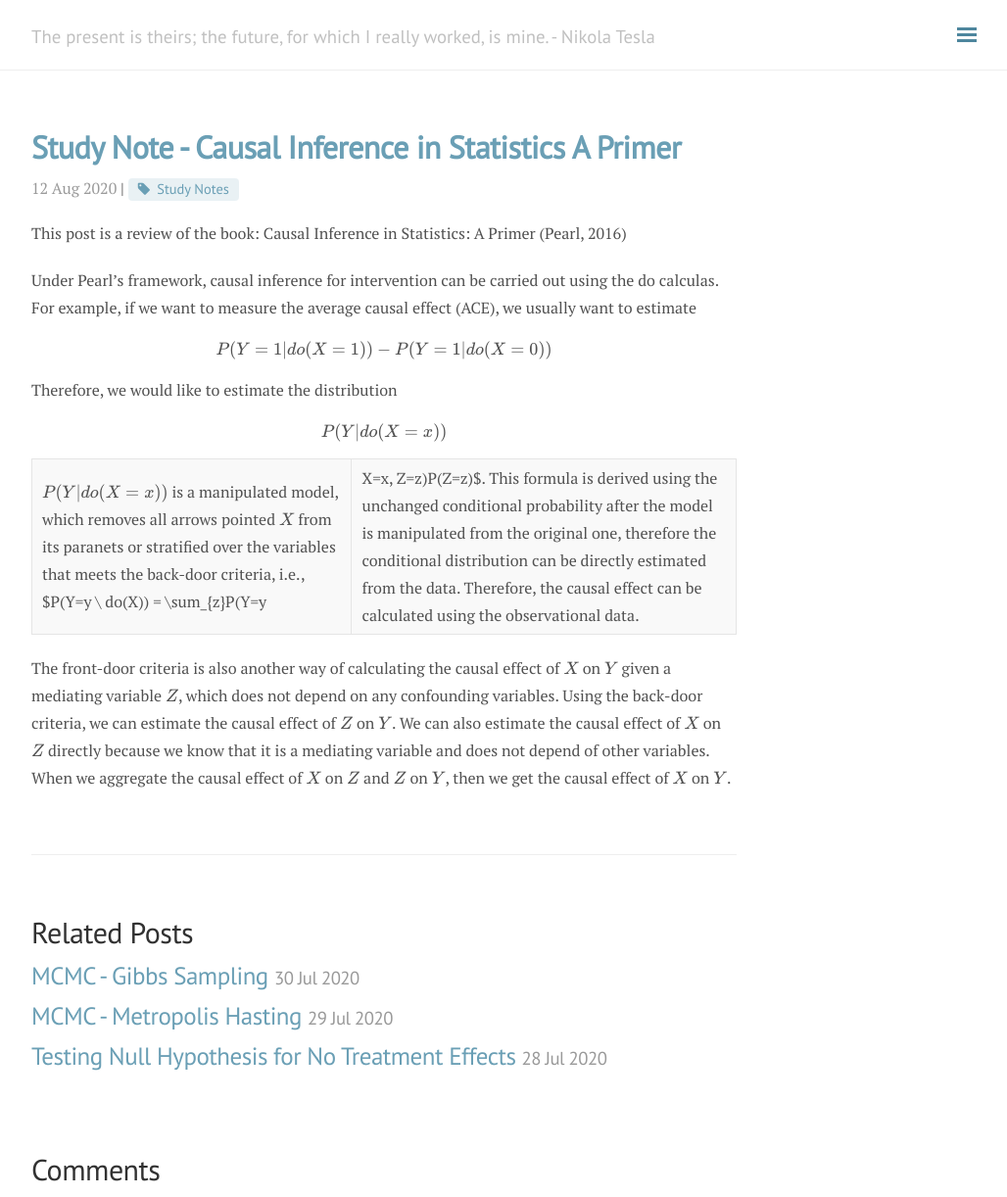
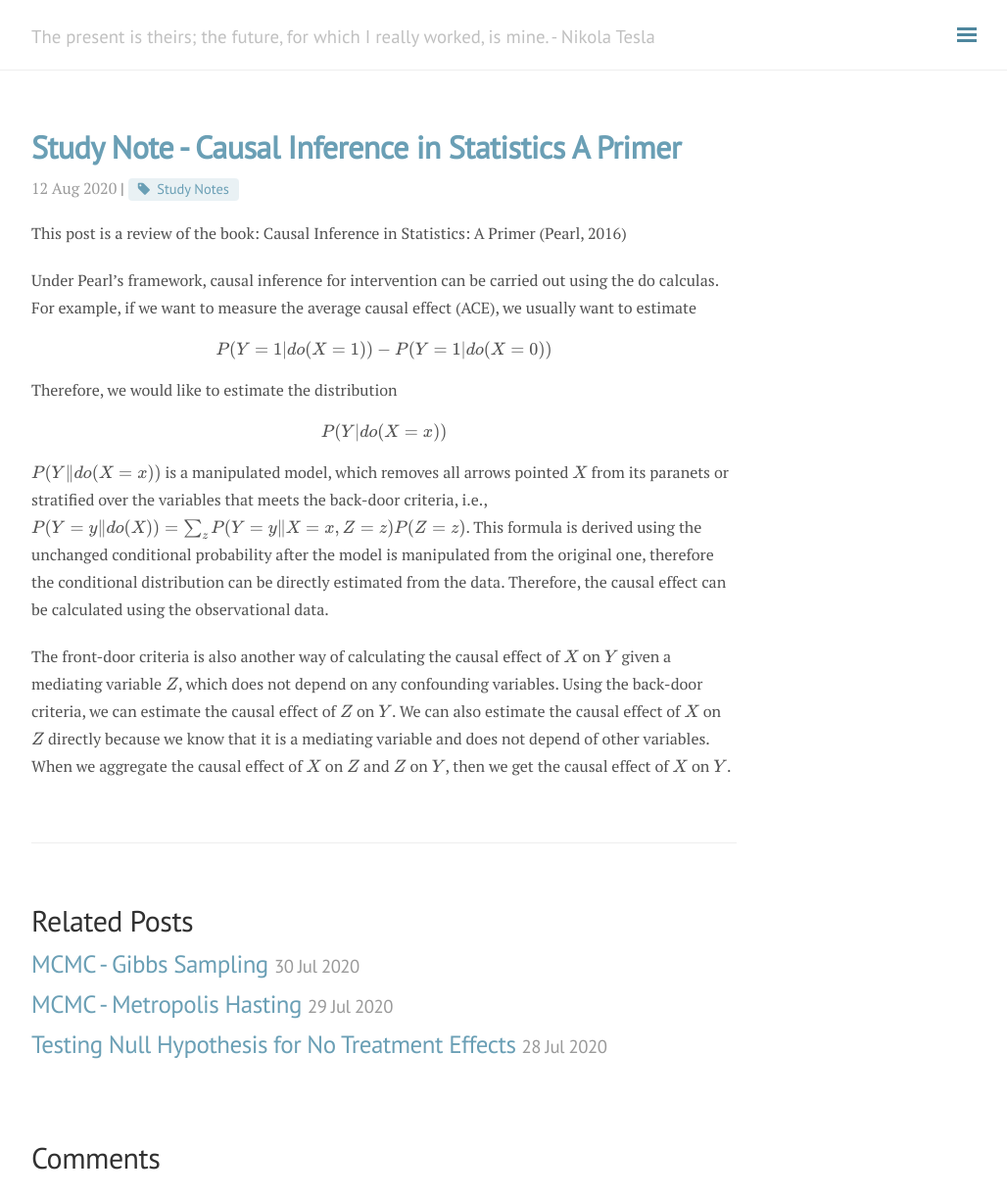
Before and after one commit to andylikescodes/andylikescodes.github.io, a Jekyll site: the page built from _posts/2020-08-12-Causal-Inference-in-Statistics-A-Primer.md, in a window 1280 px wide and 1222 px high. Shown: the whole window at 98% size, without its empty margins (248-1276 px from the left). Built offline with Jekyll 4.4.1, drawn with Linux system fonts in a browser that asks for light colours; nearby versions of some CDN libraries; formulas are drawn with MathJax 3; comment, search, counter and statistics services are not loaded.

```diff
--- a/_posts/2020-08-12-Causal-Inference-in-Statistics-A-Primer.md
+++ b/_posts/2020-08-12-Causal-Inference-in-Statistics-A-Primer.md
@@ -15,7 +15,7 @@ Therefore, we would like to estimate the distribution
 
 $$P(Y|do(X=x))$$
 
-$P(Y\|do(X=x))$ is a manipulated model, which removes all arrows pointed $X$ from its paranets or stratified over the variables that meets the back-door criteria, i.e., $P(Y=y \ do(X)) = \sum_{z}P(Y=y | X=x, Z=z)P(Z=z)$. This formula is derived using the unchanged conditional probability after the model is manipulated from the original one, therefore the conditional distribution can be directly estimated from the data. Therefore, the causal effect can be calculated using the observational data.
+$$P(Y\|do(X=x))$$ is a manipulated model, which removes all arrows pointed $X$ from its paranets or stratified over the variables that meets the back-door criteria, i.e., $$P(Y=y \| do(X)) = \sum_{z}P(Y=y \| X=x, Z=z)P(Z=z)$$. This formula is derived using the unchanged conditional probability after the model is manipulated from the original one, therefore the conditional distribution can be directly estimated from the data. Therefore, the causal effect can be calculated using the observational data.
 
 The front-door criteria is also another way of calculating the causal effect of $X$ on $Y$ given a mediating variable $Z$, which does not depend on any confounding variables. Using the back-door criteria, we can estimate the causal effect of $Z$ on $Y$. We can also estimate the causal effect of $X$ on $Z$ directly because we know that it is a mediating variable and does not depend of other variables. When we aggregate the causal effect of $X$ on $Z$ and $Z$ on  $Y$, then we get the causal effect of $X$ on $Y$.
 
```
Also changed, not shown: other parts of _posts/2020-08-12-Causal-Inference-in-Statistics-A-Primer.md (+1 -1 lines).
